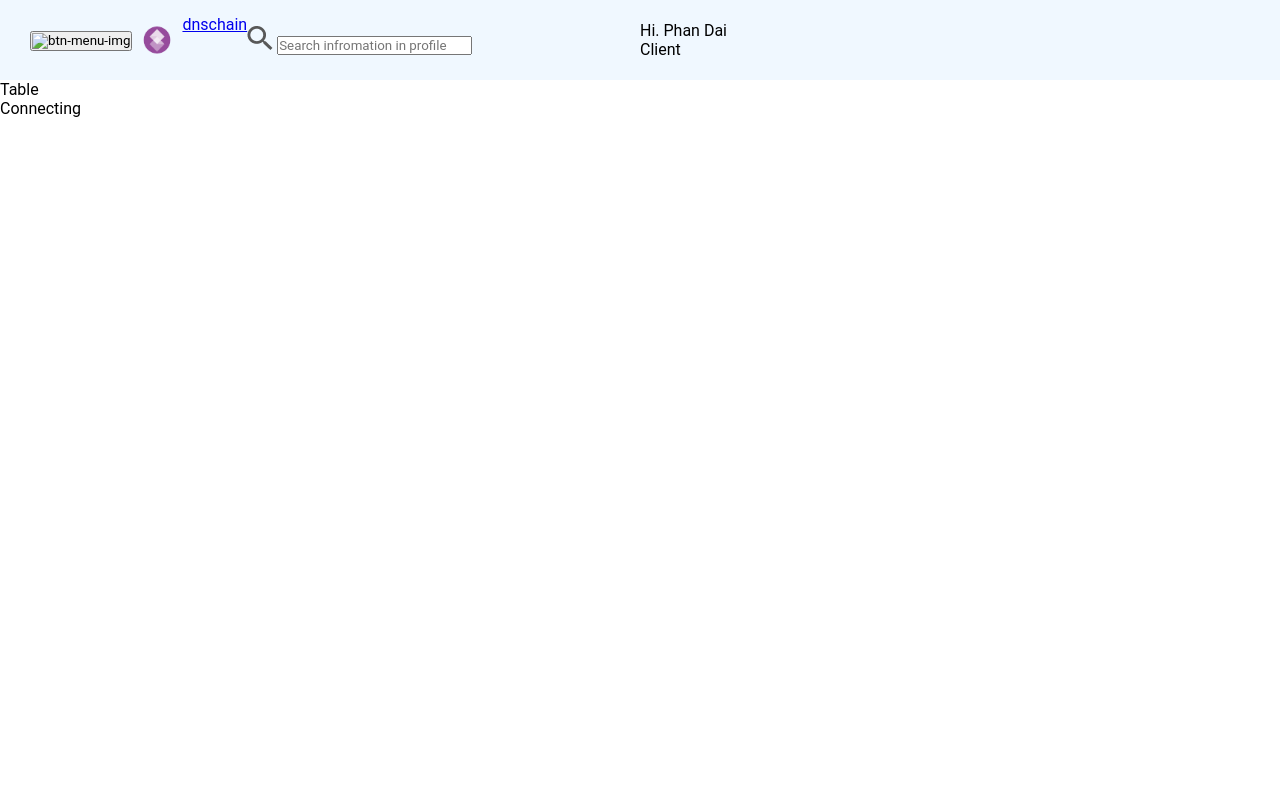
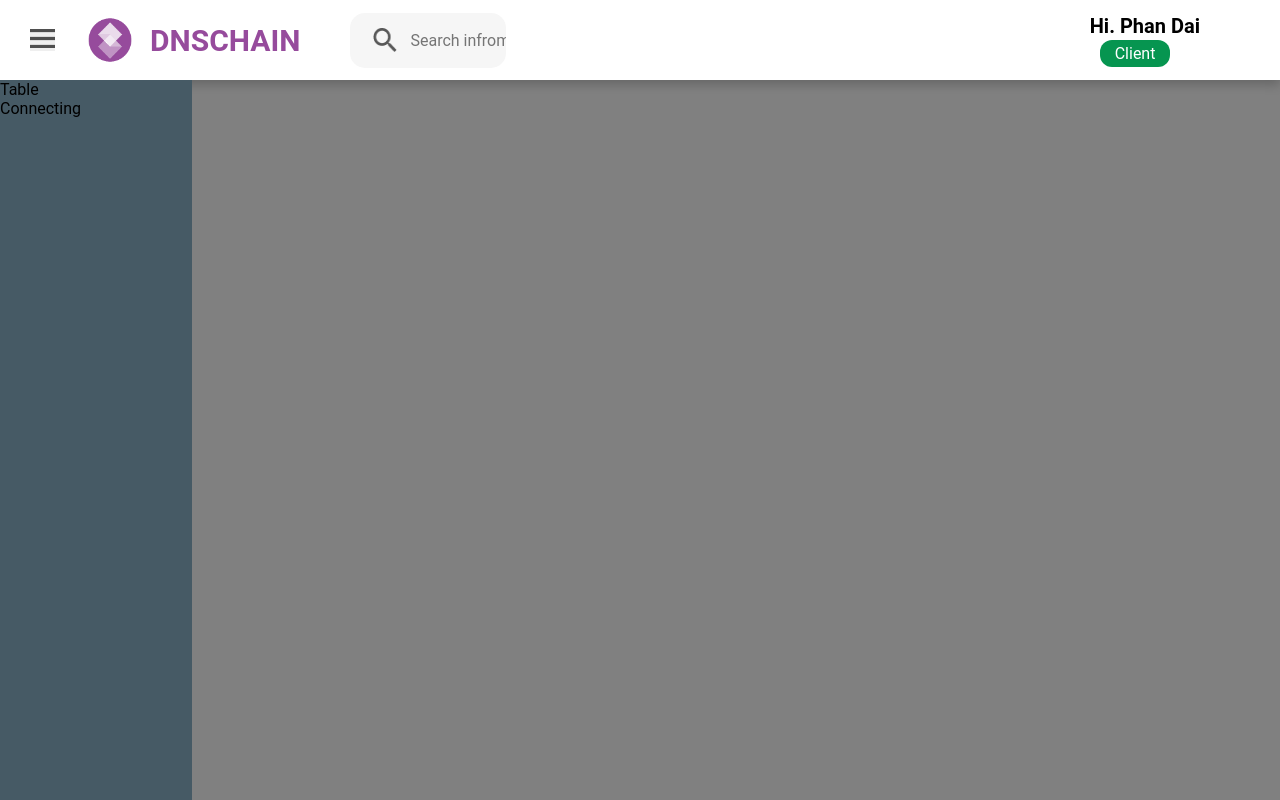
Before and after one commit to PerryPhan/Blockchain-DNS-thesis, a Flask app: template templates/client.html in a window 1280 px wide. Run offline with Flask 2, Linux system fonts and the light colour scheme; the template is opened without the code that fills it, so the values that code supplies are empty; some libraries are stand-ins or nearby versions.

Commit message:
[Phase 1] Update previous task 15%

```diff
--- a/app.py
+++ b/app.py
@@ -165,7 +165,6 @@ accountBusiness = AccountBusiness()
 
 @app.route('/')
 def home():
-    print( session )
     # if session and session.get("email"):
     # return render_template('index.html')
     return render_template('client.html')
--- a/static/css/client.css
+++ b/static/css/client.css
@@ -1,15 +1,20 @@
 .client.container{
     width: 100%;
     height: 100%;
+    overflow: hidden;
+    background-color: gray;
+
+    --client-search-input-bgcolor: #F6F6F6;
+    --client-user-type-client-color: #069550;
 }
 .client .header{
     width: 100%;
     display: flex;
     align-items: center;
     max-height: 100px;
-    background-color: aliceblue;
-    padding: 15px 30px;
-
+    background-color: white;
+    padding: 0px 30px;
+    box-shadow: 0 5px 10px rgba(0,0,0,.2);
 }
 .client .header > div{
     width: 50%;
@@ -18,17 +23,78 @@
     display: flex;
     align-items: center;
 }
+.client .header .left .menu-btn button{
+    background-color: none;
+    border: none;
+    outline: none;
+}
+.client .header .left .logo{
+    margin-left: 15px;
+}
+.client .header .left .logo a{
+    text-decoration: none;
+    color: #964B9C;
+}
 .client .header .left .logo .logo-link{
     display: flex;
+    align-items: center;
+}
+.client .header .left .logo .logo-link h1{
+    text-transform: uppercase;
 }
 .client .header .left .logo a .img-box{
     display: inline-block;
-    width: 50px;
-    height: 50px;
+    width: 80px;
+    height: 80px;
 }
 .client .header .left .logo a img{
-
     width: 100%;
     height: 100%;
     object-fit: contain;
 }
+.client .header .left .search{
+    width: 100%;
+    position: relative;
+    display: flex;
+    margin-left: 50px;
+}
+.client .header .left .search input{
+    width: calc(70% - 30px);
+    padding: 18px 0;
+    padding-left: 60px;
+    border-radius: 15px;
+    outline: none;
+    border: 0;
+    font-size: 16px;
+    background-color: var(--client-search-input-bgcolor);
+}
+.client .header .left .search img{
+    position: absolute;
+    width: 24px;
+    height: 24px;
+    top: 15px;
+    left: 23px;
+}
+
+.client .header .right{
+    margin-right: 50px;
+    display: flex;
+    justify-content: flex-end;
+}
+.client .header .right .user .type{
+    background-color: rgb(219, 219, 219);
+    width: fit-content;
+    padding: 4px 15px;
+    margin-top: 2px;
+    margin-left: 10px;
+    border-radius: 12px;
+    color: white;
+}
+.client .header .right .user .type.client{
+    background-color: var(--client-user-type-client-color);
+}
+.client .aside{
+    width: 15%;
+    height: 100%;
+    background-color: #465A65;
+}
--- a/templates/client.html
+++ b/templates/client.html
@@ -5,7 +5,7 @@ block body %}
     <div class="left">
       <div class="menu-btn">
         <button>
-          <img src="#" alt="btn-menu-img" />
+          <img src="{{url_for('static',filename='img/menu-icon.png')}}" alt="btn-menu-img" />
         </button>
       </div>
       <div class="logo">
@@ -17,7 +17,7 @@ block body %}
                 alt="logo"
               />
             </div>
-            <span>dnschain</span>
+            <h1>dnschain</h1>
           </div>
         </a>
       </div>
@@ -31,7 +31,7 @@ block body %}
     </div>
     <div class="right">
       <div class="user">
-        <div class="hello">Hi. <span class="name">Phan Dai</span></div>
+        <h3 class="hello">Hi. <span class="name">Phan Dai</span></h3>
         <div class="type client">Client</div>
       </div>
     </div>
```
Also changed, not shown: static/img/menu-icon.png (added).
